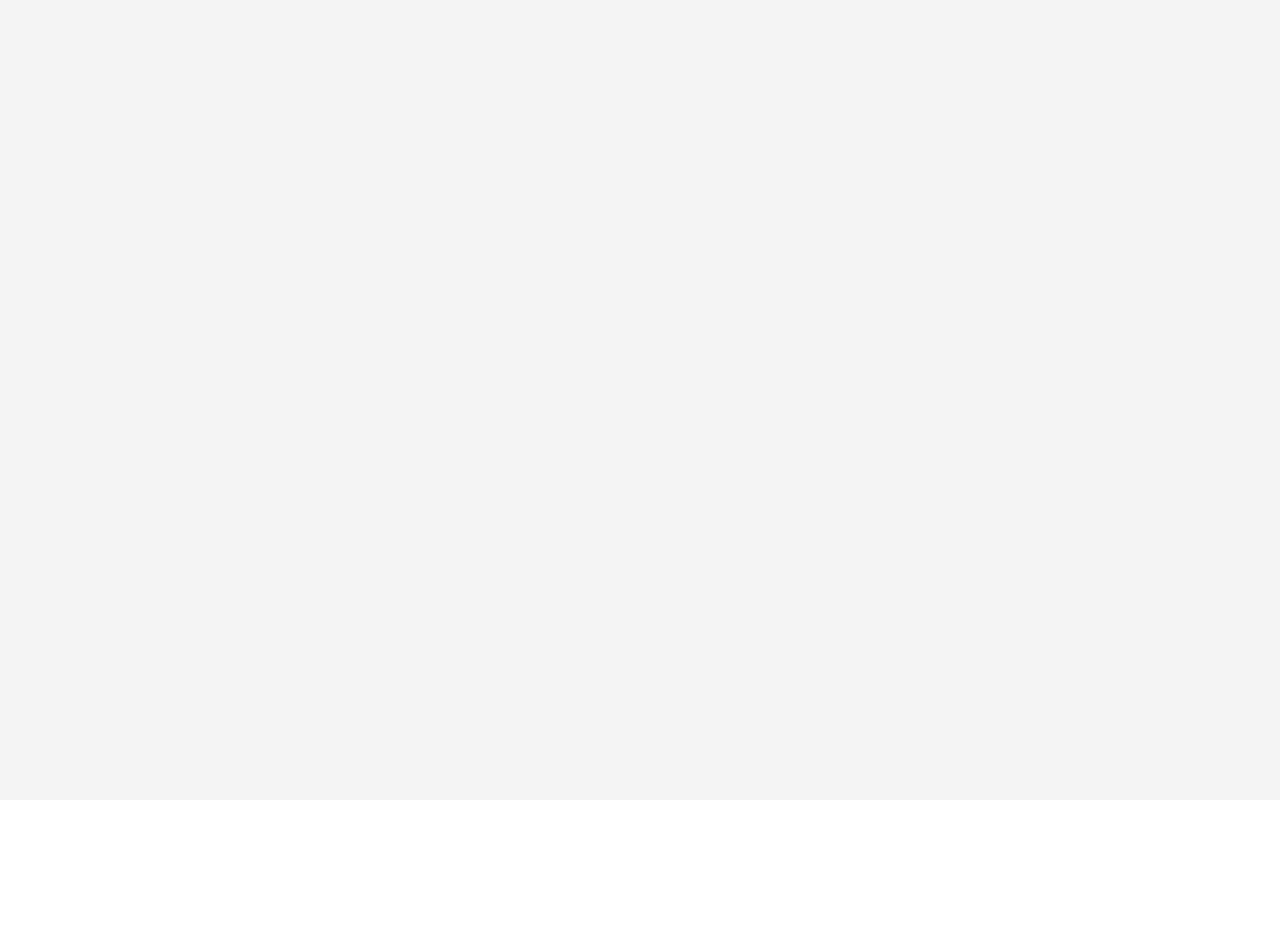
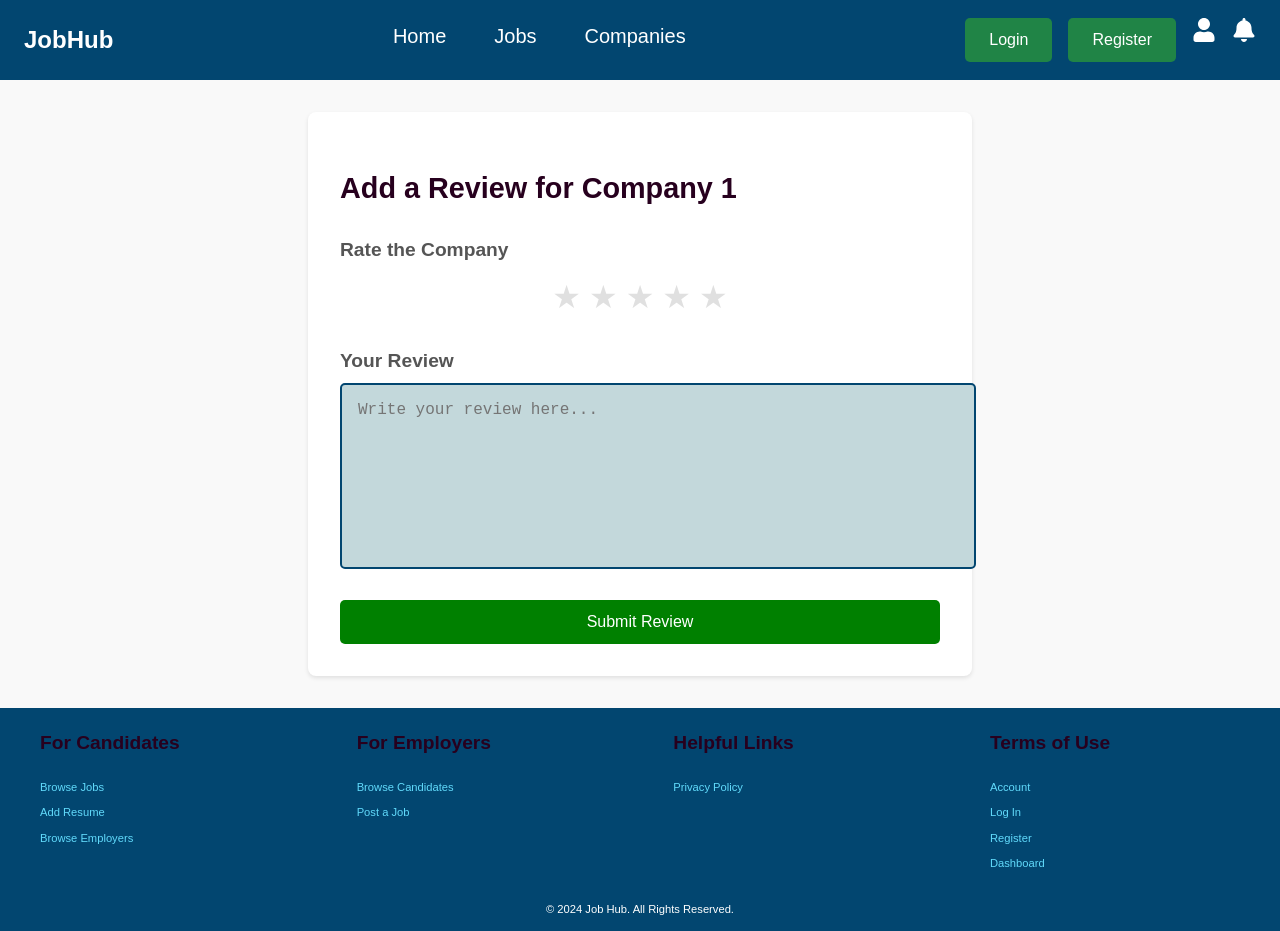
Before and after one commit to ManurangaJay/Job-Client-App, a React (Vite) app in the folder job-client-app/: page /review/1 in a window 1280 px wide. Before the commit this address had no page. Before the commit the page ends 800 px from the top, so only its background shows below. Built offline with nearby package versions, Linux system fonts and the light colour scheme.

Commit message:
create a page for adding a review to a company.

```diff
--- /dev/null
+++ b/job-client-app/components/addCompanyReviewPage/AddCompanyReviewPage.css
@@ -0,0 +1,96 @@
+.review-page {
+    display: flex;
+    flex-direction: column;
+    min-height: 100vh;
+    padding: 0;
+  }
+
+  .review-section {
+    padding: 2rem;
+    background-color: #f9f9f9;
+    display: flex;
+    justify-content: center;
+    align-items: center;
+  }
+
+  .review-container {
+    max-width: 600px;
+    width: 100%;
+    background-color: #ffffff;
+    padding: 2rem;
+    border-radius: 8px;
+    box-shadow: 0 2px 4px rgba(0, 0, 0, 0.1);
+    align-items: center;
+  }
+
+  .review-container h2 {
+    font-size: 1.8rem;
+    color: #27001e;
+    margin-bottom: 1.5rem;
+  }
+
+  .rate-container h4 {
+    font-size: 1.2rem;
+    color: #555;
+    margin-bottom: 0.5rem;
+    align-items: center;
+  }
+
+  .stars {
+    display: flex;
+    gap: 0.5rem;
+    justify-content: center; /* Centers the stars horizontally */
+    align-items: center; /* Centers the stars vertically (if necessary) */
+  }
+
+  .star {
+    font-size: 2rem;
+    color: #e0e0e0;
+    cursor: pointer;
+    transition: color 0.3s ease;
+  }
+
+  .star.filled {
+    color: gold;
+  }
+
+  .review-text-container h4 {
+    font-size: 1.2rem;
+    color: #555;
+    margin-bottom: 0.5rem;
+  }
+
+  .review-textarea {
+    width: 100%;
+    height: 150px;
+    padding: 1rem;
+    font-size: 1rem;
+    border-radius: 5px;
+    border: 2px solid #024670;
+    background-color: #c3d8db;
+    color: #000;
+    resize: none;
+  }
+
+  .review-textarea:focus {
+    background-color: #e0e8ea;
+  }
+
+  .submit-btn {
+    padding: 0.8rem 1.5rem;
+    font-size: 1rem;
+    border-radius: 5px;
+    border: none;
+    cursor: pointer;
+    color: white;
+    background-color: green;
+    transition: background-color 0.3s ease, transform 0.3s ease;
+    margin-top: 1.5rem;
+    display: block;
+    width: 100%;
+  }
+
+  .submit-btn:hover {
+    background-color: #228b22;
+    transform: scale(1.05);
+  }
--- /dev/null
+++ b/job-client-app/components/addCompanyReviewPage/AddCompanyReviewPage.jsx
@@ -0,0 +1,80 @@
+import React, { useState } from "react";
+import { useParams, useNavigate } from "react-router-dom";
+import Navbar from "../navbar/Navbar";
+import Footer from "../footer/Footer";
+import "./AddCompanyReviewPage.css"; // Use the same CSS as before
+
+const AddCompanyReviewPage = () => {
+  const { companyId } = useParams(); // Extract companyId from URL
+  const navigate = useNavigate(); // Initialize navigate
+
+  // State for rating (stars) and review text
+  const [rating, setRating] = useState(0);
+  const [reviewText, setReviewText] = useState("");
+
+  // Placeholder company details (can be fetched dynamically from backend in the future)
+  const company = {
+    id: companyId,
+    name: `Company ${companyId}`,
+    logo: "https://via.placeholder.com/150",
+    description: `Company description for ${companyId}`,
+  };
+
+  const handleStarClick = (star) => {
+    setRating(star);
+  };
+
+  const handleReviewTextChange = (event) => {
+    setReviewText(event.target.value);
+  };
+
+  const handleSubmitReview = () => {
+    // Handle review submission (this can be connected to a backend)
+    console.log(`Review submitted for ${company.name} with rating: ${rating}`);
+    console.log(`Review text: ${reviewText}`);
+    // After submission, navigate back or show a success message
+    navigate(`/companies/${companyId}`);
+  };
+
+  return (
+    <div className="review-page">
+      <Navbar />
+      <div className="review-section">
+        <div className="review-container">
+          <h2>Add a Review for {company.name}</h2>
+          <div className="rate-container">
+            <h4>Rate the Company</h4>
+            <div className="stars">
+              {[1, 2, 3, 4, 5].map((star) => (
+                <span
+                  key={star}
+                  className={`star ${star <= rating ? "filled" : ""}`}
+                  onClick={() => handleStarClick(star)}
+                >
+                  ★
+                </span>
+              ))}
+            </div>
+          </div>
+
+          <div className="review-text-container">
+            <h4>Your Review</h4>
+            <textarea
+              className="review-textarea"
+              value={reviewText}
+              onChange={handleReviewTextChange}
+              placeholder="Write your review here..."
+            />
+          </div>
+
+          <button className="submit-btn" onClick={handleSubmitReview}>
+            Submit Review
+          </button>
+        </div>
+      </div>
+      <Footer />
+    </div>
+  );
+};
+
+export default AddCompanyReviewPage;
--- a/job-client-app/components/companiesPage/CompaniesPage.jsx
+++ b/job-client-app/components/companiesPage/CompaniesPage.jsx
@@ -73,7 +73,7 @@ const CompaniesPage = () => {
               <h4>{company.name}</h4>
               <p>{company.description}</p>
               <div className="company-buttons">
-                <button className="company-btn save-btn">Apply</button>
+                <button className="company-btn save-btn">Save</button>
               </div>
             </div>
           ))}
--- a/job-client-app/components/companyDetailsPage/CompanyDetailsPage.jsx
+++ b/job-client-app/components/companyDetailsPage/CompanyDetailsPage.jsx
@@ -1,9 +1,13 @@
 import React from "react";
+import { Link } from "react-router-dom"; // Import Link for navigation
 import "./CompanyDetailsPage.css"; // Import specific CSS for this page
 import Navbar from "../navbar/Navbar";
 import Footer from "../footer/Footer";
 
 const CompanyDetailsPage = () => {
+  // Assuming the companyId is available (for demonstration purposes, we are using a placeholder)
+  const companyId = 1;  // You can dynamically set this based on the company you are displaying
+
   return (
     <div className="company-details-page">
       <Navbar />
@@ -33,7 +37,10 @@ const CompanyDetailsPage = () => {
           </p>
           <div className="company-buttons">
             <button className="btn save-btn">Save</button>
-            <button className="btn review-btn">Add a Review</button>
+            {/* Link the "Add a Review" button to the AddCompanyReviewPage */}
+            <Link to={`/review/${companyId}`} className="btn review-btn">
+              Add a Review
+            </Link>
           </div>
         </div>
       </div>
--- a/job-client-app/components/jobDetailsPage/JobDetailsPage.jsx
+++ b/job-client-app/components/jobDetailsPage/JobDetailsPage.jsx
@@ -15,6 +15,11 @@ const JobDetailsPage = () => {
     company: `Company ${jobId}`,
     image: "https://via.placeholder.com/150",
     description: `Detailed description for Job ${jobId}`,
+  };
+
+  const handleAddReview = () => {
+    // Navigate to the review page with the jobId as a parameter
+    navigate(`/review/${jobId}`);
   };
 
   return (
@@ -38,7 +43,9 @@ const JobDetailsPage = () => {
         <div className="job-about-section">
           <h3>About the Job</h3>
           <p>{job.description}
-          Lorem ipsum dolor sit amet, consectetur adipiscing elit. Vivamus volutpat eros id venenatis pulvinar. Ut sit amet ligula sed risus feugiat posuere.
+          Lorem ipsum dolor sit amet, consectetur adipiscing elit. Vivamus
+            volutpat eros id venenatis pulvinar. Ut sit amet ligula sed risus
+            feugiat posuere.
           </p>
           <div className="job-buttons">
             <button
@@ -48,7 +55,12 @@ const JobDetailsPage = () => {
               Apply
             </button>
             <button className="btn save-btn">Save</button>
-            <button className="btn review-btn">Add a Review</button>
+            <button
+              className="btn review-btn"
+              onClick={handleAddReview} // Link to the review page
+            >
+              Add a Review
+            </button>
           </div>
         </div>
       </div>
--- /dev/null
+++ b/job-client-app/components/reviewPage/ReviewPage.css
@@ -0,0 +1,96 @@
+.review-page {
+    display: flex;
+    flex-direction: column;
+    min-height: 100vh;
+    padding: 0;
+  }
+
+  .review-section {
+    padding: 2rem;
+    background-color: #f9f9f9;
+    display: flex;
+    justify-content: center;
+    align-items: center;
+  }
+
+  .review-container {
+    max-width: 600px;
+    width: 100%;
+    background-color: #ffffff;
+    padding: 2rem;
+    border-radius: 8px;
+    box-shadow: 0 2px 4px rgba(0, 0, 0, 0.1);
+    align-items: center;
+  }
+
+  .review-container h2 {
+    font-size: 1.8rem;
+    color: #27001e;
+    margin-bottom: 1.5rem;
+  }
+
+  .rate-container h4 {
+    font-size: 1.2rem;
+    color: #555;
+    margin-bottom: 0.5rem;
+    align-items: center;
+  }
+
+  .stars {
+    display: flex;
+    gap: 0.5rem;
+    justify-content: center; /* Centers the stars horizontally */
+    align-items: center; /* Centers the stars vertically (if necessary) */
+  }
+
+  .star {
+    font-size: 2rem;
+    color: #e0e0e0;
+    cursor: pointer;
+    transition: color 0.3s ease;
+  }
+
+  .star.filled {
+    color: gold;
+  }
+
+  .review-text-container h4 {
+    font-size: 1.2rem;
+    color: #555;
+    margin-bottom: 0.5rem;
+  }
+
+  .review-textarea {
+    width: 100%;
+    height: 150px;
+    padding: 1rem;
+    font-size: 1rem;
+    border-radius: 5px;
+    border: 2px solid #024670;
+    background-color: #c3d8db;
+    color: #000;
+    resize: none;
+  }
+
+  .review-textarea:focus {
+    background-color: #e0e8ea;
+  }
+
+  .submit-btn {
+    padding: 0.8rem 1.5rem;
+    font-size: 1rem;
+    border-radius: 5px;
+    border: none;
+    cursor: pointer;
+    color: white;
+    background-color: green;
+    transition: background-color 0.3s ease, transform 0.3s ease;
+    margin-top: 1.5rem;
+    display: block;
+    width: 100%;
+  }
+
+  .submit-btn:hover {
+    background-color: #228b22;
+    transform: scale(1.05);
+  }
--- a/job-client-app/src/App.jsx
+++ b/job-client-app/src/App.jsx
@@ -7,9 +7,10 @@ import LoginPage from "../components/loginPage/LoginPage"; // Correct path for L
 import RegisterPage from "../components/registerPage/RegisterPage"; // Correct path for RegisterPage
 import Dashboard from "../components/dashboard/Dashboard"; // Correct path for Dashboard
 import JobDetailsPage from "../components/jobDetailsPage/JobDetailsPage"; // Import JobDetailsPage
+import CompanyDetailsPage from "../components/companyDetailsPage/CompanyDetailsPage"; // Import CompanyDetailsPage
+import ApplyPage from "../components/applyPage/ApplyPage"; // Import ApplyPage
+import AddCompanyReviewPage from "../components/addCompanyReviewPage/AddCompanyReviewPage"; // Import AddCompanyReviewPage
 import "./App.css";
-import CompanyDetailsPage from "../components/companyDetailsPage/CompanyDetailsPage";
-import ApplyPage from "../components/applyPage/ApplyPage";
 
 function App() {
   return (
@@ -17,13 +18,14 @@ function App() {
       <Routes>
         <Route path="/" element={<HomePage />} />
         <Route path="/jobs" element={<JobsPage />} />
-        <Route path="/jobs/:jobId" element={<JobDetailsPage />} /> {/* Added route */}
+        <Route path="/jobs/:jobId" element={<JobDetailsPage />} />
         <Route path="/companies" element={<CompaniesPage />} />
         <Route path="/login" element={<LoginPage />} />
         <Route path="/register" element={<RegisterPage />} />
         <Route path="/dashboard" element={<Dashboard />} />
         <Route path="/companies/:companyId" element={<CompanyDetailsPage />} />
-        <Route path="/apply" element={<ApplyPage />} /> {/* Apply Page */}
+        <Route path="/apply" element={<ApplyPage />} />
+        <Route path="/review/:companyId" element={<AddCompanyReviewPage />} /> {/* Added route for Company Review Page */}
       </Routes>
     </Router>
   );
```
Also changed, not shown: job-client-app/components/reviewPage/ReviewPage.jsx (added, +68 -0 lines).
